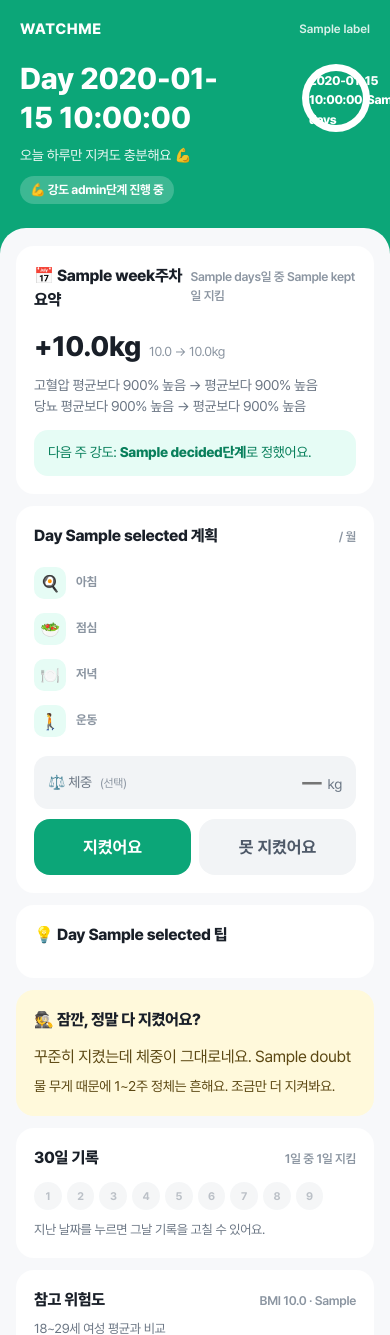
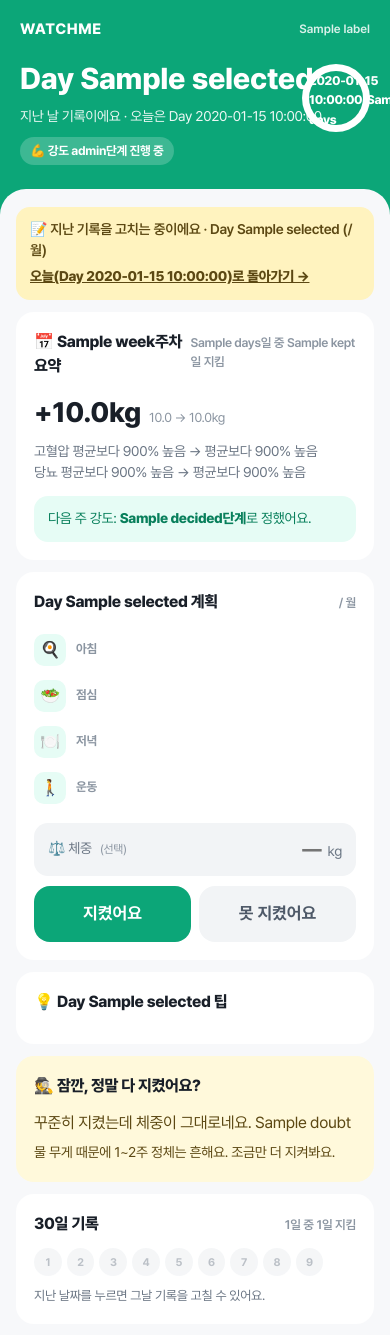
Before and after one commit to AI-HealthCare-07/watchme, a FastAPI app: template app/templates/check.html in a window 390 px wide; the page is wider, and only the part inside the window is pictured. Shown: the top 1335 px of that part. Run offline with FastAPI, Linux system fonts and the light colour scheme; the template is opened without the code that fills it: most values are stand-ins (such as "Sample title", 1, 10 or a date in 2020); parts of the project's set-up code (start-up, migrations or seed data) failed here and were passed over.

Commit message:
feat: mark past-day editing, kakao self-check notice, light-only pages
- check page: hero shows the selected day, yellow banner with a link back to today
- saving a past day returns to that day so the saved state is visible
- card, linked line, and welcome message say the phone won't ring
- drop dark mode (color-scheme: only light)
- test: level-up check no longer fails on free-meal weekdays

Co-Authored-By: Claude Opus 5.5 <noreply@anthropic.com>

```diff
--- a/app/messages.py
+++ b/app/messages.py
@@ -5,7 +5,7 @@ LIMIT = 200
 LINE = 32  # 폰 말풍선에서 한 줄로 읽히는 정도
 SUMMARY_DAYS = (7, 14, 21, 28)
 
-WELCOME = "연결됐어요 ✅ 아침 7:30엔 오늘 계획, 저녁 9시엔 기록 확인을 보내 드릴게요."
+WELCOME = "연결됐어요 ✅ 아침 7:30엔 오늘 계획, 저녁 9시엔 기록 확인을 보내 드릴게요. 폰 알림은 울리지 않으니 '나와의 채팅'을 직접 열어 확인해 주세요."
 REPORT = "30일 완주! 리포트가 나왔어요 🎉"
 BUTTON = {"morning": "오늘 계획 보기", "evening": "기록하기", "evening_logged": "기록 보기", "report": "리포트 보기"}
 
--- a/app/routes.py
+++ b/app/routes.py
@@ -240,7 +240,8 @@ def save(request: Request, token: str, n: int, kept: str = Form(""), weight_kg:
         save_day(db, token, n, kept == "1", weight)
     except ValueError:
         return _error(request, 400, "몸무게는 30~250 사이 숫자로 입력해 주세요.")
-    return RedirectResponse(f"/c/{token}", status_code=303)
+    today = current_day(trial, today_kst())
+    return RedirectResponse(f"/c/{token}" if n == today else f"/c/{token}?day={n}", status_code=303)
 
 
 @router.get("/c/{token}/report")
--- a/app/static/app.css
+++ b/app/static/app.css
@@ -12,15 +12,7 @@
   --risk: #e03131; --risk-soft: #ffc9c9; --good: #1c7ed6;
   --hero-ink: #fff;
   --radius: 18px;
-  color-scheme: light dark;
-}
-@media (prefers-color-scheme: dark) {
-  :root {
-    --brand: #0ca678; --brand-ink: #63e6be; --brand-soft: #0b3b2e;
-    --ink: #eceef1; --ink-2: #c3c9d0; --muted: #9aa4af; --faint: #7d8691;
-    --bg: #101215; --card: #1b1e23; --line: #2b3038; --fill: #252a31; --track: #2f353d;
-    --risk: #ff6b6b; --risk-soft: #5c2626; --good: #4dabf7;
-  }
+  color-scheme: only light;
 }
 
 @view-transition { navigation: auto; }
@@ -130,7 +122,6 @@ h1, h2, h3, p { margin: 0; }
 .saved { margin-top: 10px; font-size: 13px; color: var(--muted); text-align: center; }
 .tip p { color: var(--ink-2); }
 .doubt { background: #fff9db; } .doubt p { color: #5c4813; }
-@media (prefers-color-scheme: dark) { .doubt { background: #3a3214; } .doubt p { color: #f5e6a8; } .meal.free i { background: #4a3f12; } }
 .big { display: flex; align-items: baseline; gap: 8px; }
 .big strong { font-size: 28px; font-weight: 900; }
 .big span { font-size: 13px; color: var(--faint); }
@@ -156,6 +147,9 @@ h1, h2, h3, p { margin: 0; }
 .kline { display: flex; flex-wrap: wrap; align-items: center; gap: 4px 10px; font-size: 13.5px; color: var(--muted); padding: 0 4px 12px; }
 .kline a, .kline .linkish { color: var(--ink-2); font-weight: 600; }
 .kline form { display: inline; }
+.kline small { flex-basis: 100%; font-size: 12.5px; color: var(--faint); }
+.past { background: #fff3bf; color: #5c4813; border-radius: 14px; padding: 12px 14px; margin-bottom: 12px; font-size: 14px; font-weight: 600; }
+.past a { display: block; margin-top: 4px; font-weight: 800; }
 .linkish { background: none; border: 0; padding: 0; font: inherit; text-decoration: underline; cursor: pointer; }
 .wt.sunday b { color: var(--brand-ink); font-weight: 800; }
 
--- a/app/templates/_macros.html
+++ b/app/templates/_macros.html
@@ -20,7 +20,7 @@
 {% macro kakao_card(token) %}
 <section class="kakao">
   <h2>카톡으로 아침 계획·저녁 체크 받기</h2>
-  <p>아침 7:30엔 오늘 계획, 저녁 9시엔 "잘 지키셨나요?"를 카카오톡 '나와의 채팅'으로 보내 드려요.</p>
+  <p>아침 7:30엔 오늘 계획, 저녁 9시엔 "잘 지키셨나요?"를 카카오톡 '나와의 채팅'으로 보내 드려요. 폰 알림은 울리지 않으니 '나와의 채팅'을 직접 열어 확인해 주세요.</p>
   <a class="btn" href="/c/{{ token }}/kakao">카카오로 연결</a>
 </section>
 {% endmacro %}
--- a/app/templates/base.html
+++ b/app/templates/base.html
@@ -6,6 +6,7 @@
 <meta name="robots" content="noindex">
 <meta name="referrer" content="no-referrer">
 <meta name="theme-color" content="#0ca678">
+<meta name="color-scheme" content="only light">
 <title>{% block title %}Watchme{% endblock %}</title>
 <link rel="stylesheet" href="/static/app.css">
 {% block head %}{% endblock %}
--- a/app/templates/check.html
+++ b/app/templates/check.html
@@ -4,13 +4,14 @@
 {% block brand_note %}{{ label }}{% endblock %}
 {% block hero %}
 <div class="ring" style="--p: {{ (today / days * 100)|round(1) }}%" aria-label="{{ days }}일 중 {{ today }}일째"><div>{{ today }}/{{ days }}</div></div>
-<h1 class="day">Day {{ today }}</h1>
-<p class="sub">{% if streak >= 2 %}{{ streak }}일 연속 지키는 중이에요 🔥{% elif today == 1 %}오늘이 첫날이에요. 가볍게 시작해요 🌱{% else %}오늘 하루만 지켜도 충분해요 💪{% endif %}</p>
+<h1 class="day">Day {{ selected }}</h1>
+<p class="sub">{% if selected != today %}지난 날 기록이에요 · 오늘은 Day {{ today }}{% elif streak >= 2 %}{{ streak }}일 연속 지키는 중이에요 🔥{% elif today == 1 %}오늘이 첫날이에요. 가볍게 시작해요 🌱{% else %}오늘 하루만 지켜도 충분해요 💪{% endif %}</p>
 {% if level %}<p style="margin-top:10px"><span class="chip">💪 강도 {{ level }}단계 진행 중</span></p>{% endif %}
 {% endblock %}
 {% block sheet %}
 {% set d = plan[selected - 1] %}
 {% set log = logs.get(selected) %}
+{% if selected != today %}<p class="past">📝 지난 기록을 고치는 중이에요 · Day {{ selected }} ({{ d.date.month }}/{{ d.date.day }} {{ "월화수목금토일"[d.date.weekday()] }})<a href="/c/{{ token }}">오늘(Day {{ today }})로 돌아가기 →</a></p>{% endif %}
 
 {% if kakao %}
 {{ kakao_flash(kakao.flash) }}
@@ -20,9 +21,10 @@
   {% else %}
   <div class="kline">
     {% set on = kakao.account.notify %}
-    <span>{{ "💬 카톡 알림 켜짐" if on else "🔕 카톡 알림 꺼짐" }}</span>
+    <span>{{ "💬 카톡 메시지 받는 중" if on else "🔕 카톡 메시지 꺼짐" }}</span>
     <form method="post" action="/c/{{ token }}/kakao/notify"><input type="hidden" name="on" value="{{ '0' if on else '1' }}"><button class="linkish">{{ "끄기" if on else "켜기" }}</button></form>
     <form method="post" action="/c/{{ token }}/kakao/unlink"><button class="linkish">연결 끊기</button></form>
+    {% if on %}<small>폰 알림은 울리지 않아요. 카톡 '나와의 채팅'을 직접 열어 확인해 주세요.</small>{% endif %}
   </div>
   {% endif %}
 {% endif %}
```
Also changed, not shown: tests/test_kakao_routes.py (+15 -2 lines), tests/test_routes.py (+28 -2 lines).
